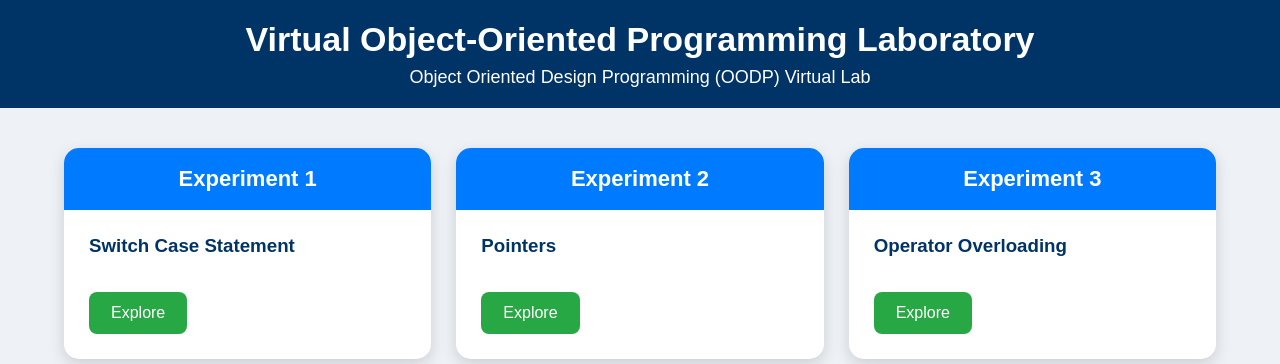
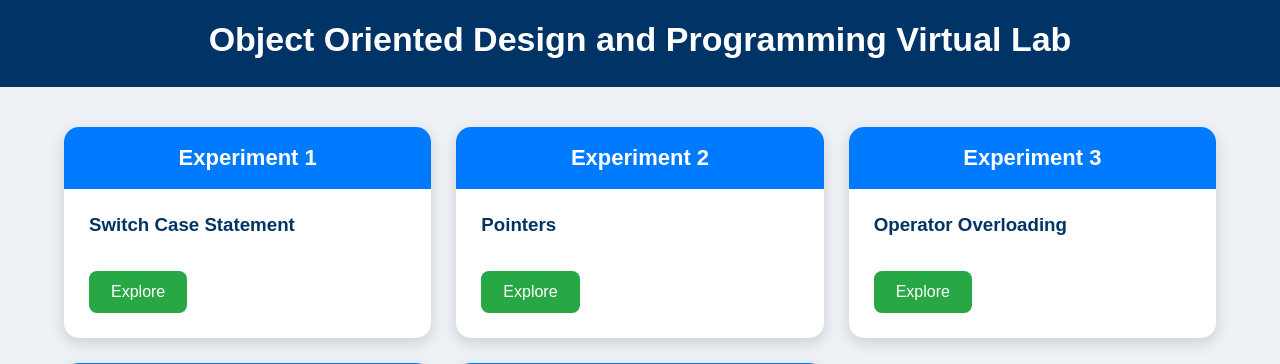
Before and after one commit to krithiga80/OODPVLAB, a Flask app: page / in a window 1280 px wide. Shown: the top 364 px of the page. Run offline with Flask 3, Linux system fonts and the light colour scheme.

Commit message:
Updated templates/index.html

```diff
--- a/templates/index.html
+++ b/templates/index.html
@@ -131,9 +131,9 @@ footer{
 
 <header>
 
-<h1>Virtual Object-Oriented Programming Laboratory</h1>
+<h1> Object Oriented Design and Programming Virtual Lab</h1>
 
-<p>Object Oriented Design Programming (OODP) Virtual Lab</p>
+<p></p>
 
 </header>
 
```
